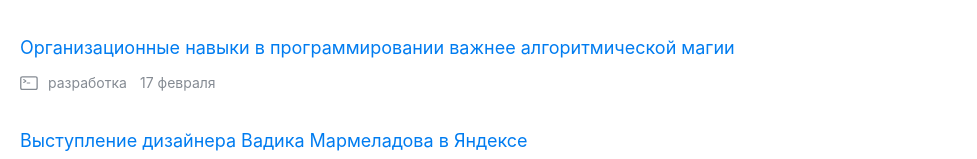
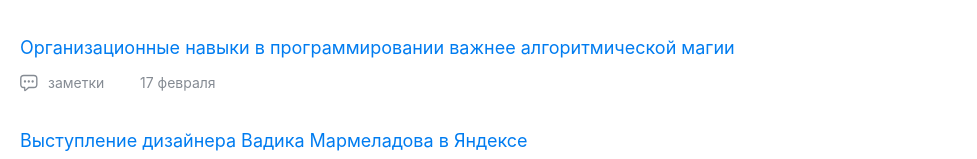
Before and after one commit to asyncink/asyncink, a Next.js app: page / in a window 1280 px wide. Shown: the part 365-524 px from the top of the page, without its empty margins (0-977 px from the left). Built offline with nearby package versions, Linux system fonts and the light colour scheme.

Commit message:
fix: add tag component, add styles to date component

```diff
--- a/components/date/index.tsx
+++ b/components/date/index.tsx
@@ -1,13 +1,20 @@
 import React, { FC, useMemo } from 'react'
+import cn from 'classnames'
 import dayjs from 'dayjs'
+import styles from './styles.module.css'
 
 interface Props {
-  dateString: string
+  value: string
+  className?: string
 }
 
-const Date: FC<Props> = ({ dateString }) => {
-  const date = useMemo(() => dayjs(dateString).format('D MMMM'), [dateString])
-  return <time dateTime={dateString}>{date}</time>
+const Date: FC<Props> = ({ value, className }) => {
+  const date = useMemo(() => dayjs(value).format('D MMMM'), [value])
+  return (
+    <time className={cn(styles.date, className)} dateTime={value}>
+      {date}
+    </time>
+  )
 }
 
 export default Date
--- /dev/null
+++ b/components/date/styles.module.css
@@ -0,0 +1,7 @@
+.date {
+  width: 120px;
+  min-width: 120px;
+  font-size: 14px;
+  line-height: 28px;
+  color: var(--secondaryColor);
+}
--- a/components/list/index.tsx
+++ b/components/list/index.tsx
@@ -2,7 +2,7 @@ import React, { FC } from 'react'
 import { PostItem } from 'lib/posts'
 import Date from 'components/date'
 import Link from 'components/link'
-import { PostIcons, PostTags } from 'lib/tags'
+import Tag from 'components/tag'
 import styles from './styles.module.css'
 
 interface Props {
@@ -15,12 +15,9 @@ const List: FC<Props> = ({ items }) => {
       {items.map(({ id, title, date, tag }) => (
         <li key={id}>
           <Link href={`/${id}`}>
-            <Date dateString={date} />
+            <Date value={date} className={styles.date} />
             <main>{title}</main>
-            <aside>
-              {PostIcons[tag]}
-              <span>{PostTags[tag]}</span>
-            </aside>
+            <Tag value={tag} className={styles.tag} />
           </Link>
         </li>
       ))}
--- a/components/list/styles.module.css
+++ b/components/list/styles.module.css
@@ -39,15 +39,7 @@
   }
 }
 
-.list time,
-.list aside {
-  width: 120px;
-  min-width: 120px;
-  font-size: 14px;
-  color: var(--secondaryColor);
-}
-
-.list time {
+.list .date {
   order: 3;
 
   @media (--tablet) {
@@ -55,26 +47,12 @@
   }
 }
 
-.list aside {
-  display: flex;
+.list .tag {
   justify-content: flex-start;
-  align-items: center;
   order: 2;
 
   @media (--tablet) {
+    justify-content: flex-end;
     order: initial;
-    justify-content: flex-end;
-  }
-
-  & svg {
-    margin-right: 10px;
-    width: 18px;
-  }
-
-  & span {
-    @media (--tablet) {
-      position: relative;
-      bottom: 2px;
-    }
   }
 }
--- /dev/null
+++ b/components/tag/index.tsx
@@ -0,0 +1,22 @@
+import React, { FC, useMemo } from 'react'
+import cn from 'classnames'
+import { PostTag, PostIcons, PostTags } from 'lib/tags'
+import styles from './styles.module.css'
+
+interface Props {
+  value: PostTag
+  className?: string
+}
+
+const Tag: FC<Props> = ({ value, className }) => {
+  const icon = useMemo(() => PostIcons[value], [value])
+  const name = useMemo(() => PostTags[value], [value])
+  return (
+    <div className={cn(styles.tag, className)}>
+      {icon}
+      <span>{name}</span>
+    </div>
+  )
+}
+
+export default Tag
--- /dev/null
+++ b/components/tag/styles.module.css
@@ -0,0 +1,22 @@
+.tag {
+  width: 120px;
+  min-width: 120px;
+  font-size: 14px;
+  line-height: 28px;
+  color: var(--secondaryColor);
+  display: flex;
+  justify-content: flex-end;
+  align-items: center;
+
+  & svg {
+    margin-right: 10px;
+    width: 18px;
+  }
+
+  & span {
+    @media (--tablet) {
+      position: relative;
+      bottom: 1px;
+    }
+  }
+}
--- a/posts/organizational-skills.md
+++ b/posts/organizational-skills.md
@@ -1,7 +1,7 @@
 ---
 title: Организационные навыки в программировании важнее алгоритмической магии
 date: 2020-02-17
-tag: dev
+tag: note
 description: В программировании первостепенны организационные навыки, умение проектировать и способность управлять постоянно возрастающей сложностью информационных систем.
 published: true
 ---
```
Also changed, not shown: components/article/styles.module.css (+0 -24 lines), pages/[id].tsx (+3 -6 lines).
